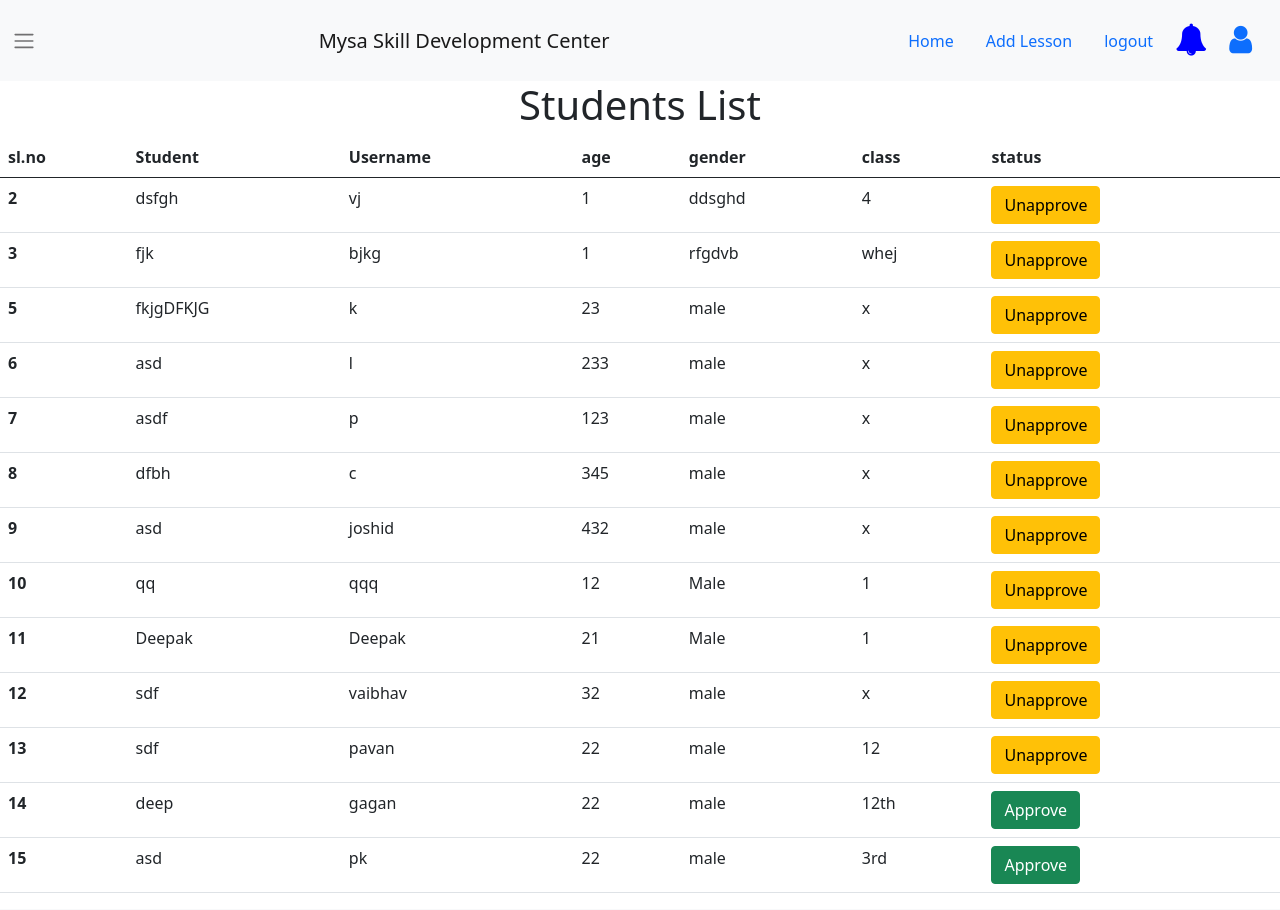
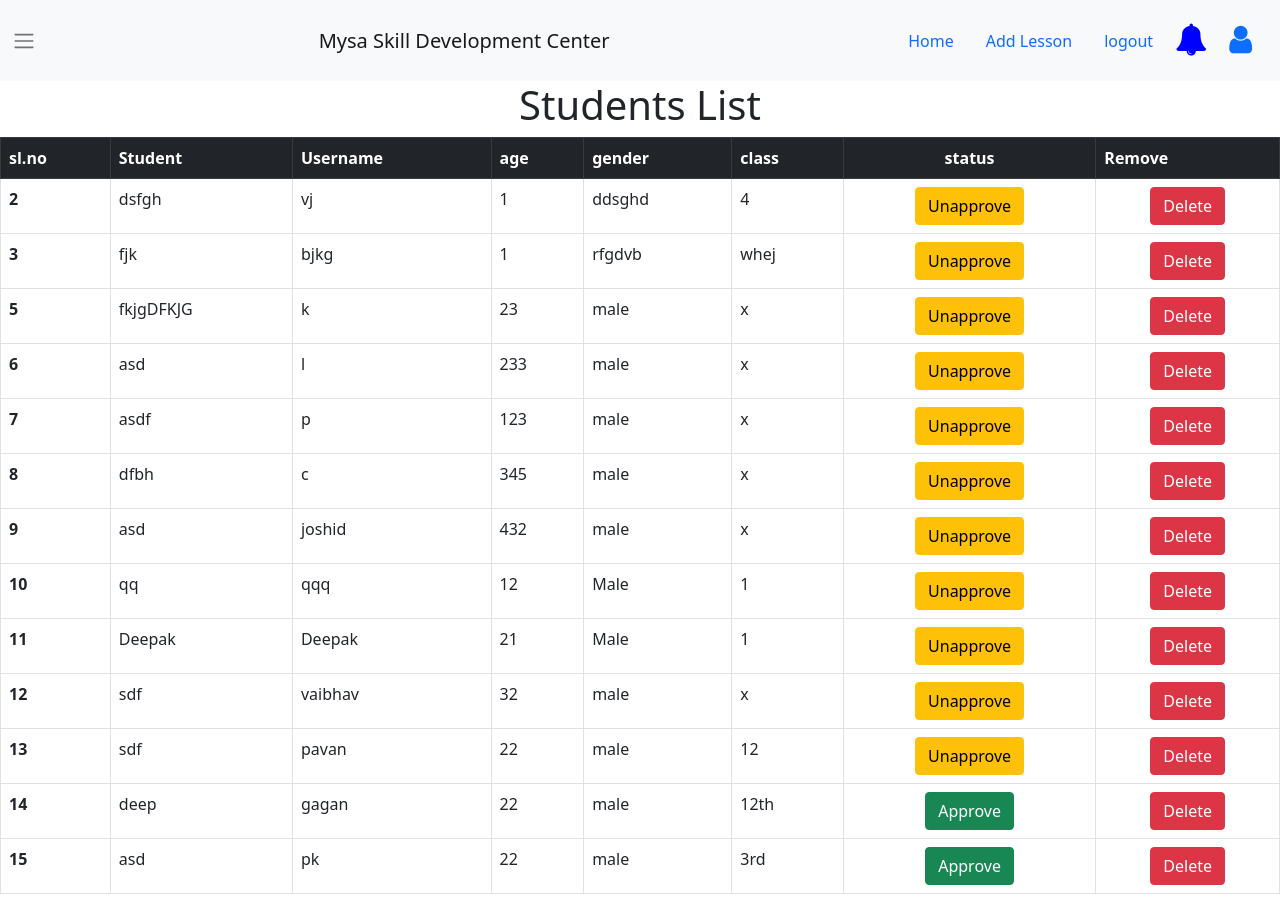
Before and after one commit to joshivaibhav087/online_school, a Django app: page /details/ in a window 1280 px wide. Run offline with Django 3.2, Linux system fonts and the light colour scheme; a user stored in the database is signed in; data comes from the database, SQL or seed files in the repository; both versions use the stored data as it was after the commit; some libraries are stand-ins or nearby versions.

Commit message:
second commit

```diff
--- a/account/urls.py
+++ b/account/urls.py
@@ -9,4 +9,5 @@ urlpatterns = [
     path('details/', views.Detailsview.as_view(), name= 'details1'),
     path('approve/<int:pk>/', views.approve, name= 'approve'),
     path('unapprove/<int:pk>/', views.unapprove, name= 'unapprove'),
+    path('delete/<int:pk>/', views.delete, name= 'delete'),
 ]
--- a/account/views.py
+++ b/account/views.py
@@ -64,16 +64,13 @@ class Loginview(View):
         user = authenticate(username = self.request.POST['username'], password = self.request.POST['password'])
         if user is not None:
             login(self.request,user)
-            messages.success(self.request, 'logged-in successfully')
             if self.request.user.is_superuser:
+                messages.success(self.request, 'logged-in as admin')
                 return redirect("/details/")
 
-            if self.request.user.is_active:
+            else:
+                messages.success(self.request,"logged-in as student")
                 return redirect("/classroom/")
-
-            else:
-                messages.warning(self.request,'you are not yet approved please wait for approval')
-                return redirect("/login/")
         else:
             messages.warning(self.request, 'invalid credentials')
             return redirect("/login/")
@@ -109,6 +106,11 @@ class Detailsview(ListView):
         context["object_list"] = Register.objects.all()
         return context
 
+def delete(request,pk):
+    if request.user.is_superuser:
+        form = Register.objects.get(id=pk).delete()
+        return redirect("/details/")
+
 def approve(request, pk):
     if request.user.is_superuser:
         form = Register.objects.get(id=pk)
--- a/templates/account/details.html
+++ b/templates/account/details.html
@@ -43,8 +43,8 @@
             </div>
           </nav>
           <h1 style="text-align: center;">Students List</h1>
-<table class="table">
-    <thead>
+<table class="table table-bordered">
+    <thead class="table-dark">
       <tr>
         <th scope="col">sl.no</th>
         <th scope="col">Student</th>
@@ -52,9 +52,9 @@
         <th scope="col">age</th>
         <th scope="col">gender</th>
         <th scope="col">class</th>
-        <th scope="col">status</th>
-
-      </tr>
+        <th scope="col" class="text-center">status</th>
+        <th scope="col">Remove</th>
+       </tr>
     </thead>
     <tbody>
     {% for b in object_list %}
@@ -66,10 +66,11 @@
         <td>{{b.gender}}</td>
         <td>{{b.class1}}</td>
         {% if not b.approve %}
-        <td><a href="{% url 'account:approve' b.pk %}" class="btn btn-success">Approve</a></td>
+        <td class="text-center"><a href="{% url 'account:approve' b.pk %}" class="btn btn-success">Approve</a></td>
         {% else %}
-        <td><a href="{% url 'account:unapprove' b.pk %}" class="btn btn-warning">Unapprove</a></td>
+        <td class="text-center"><a href="{% url 'account:unapprove' b.pk %}" class="btn btn-warning">Unapprove</a></td>
         {% endif %}
+        <td class="text-center"><a href="{% url 'account:delete' b.pk %}" class="btn btn-danger">Delete</a></td>
       </tr>
 {% endfor %}
     </tbody>
```
Also changed, not shown: db.sqlite3.
